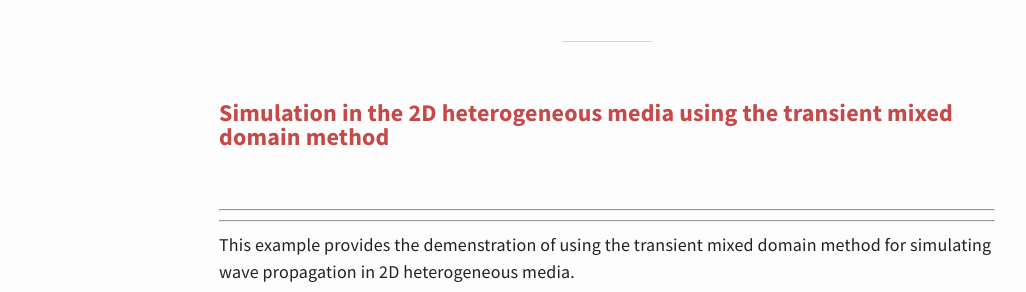
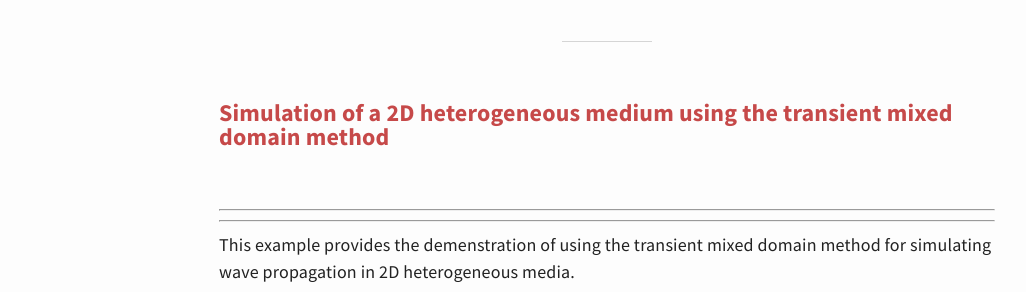
Before and after one commit to m-SOUND/mSOUND, a Jekyll site: the page built from _posts/2019-02-18-TMDM_2D_heterogeneous.html, in a window 1280 px wide and 900 px high. Shown: the part 150-442 px from the top of the window, without its empty margins (33-1059 px from the left). Built offline with Jekyll 4.4.1, drawn with Linux system fonts in a browser that asks for light colours.

Commit message:
Update 2019-02-18-TMDM_2D_heterogeneous.html

```diff
--- a/_posts/2019-02-18-TMDM_2D_heterogeneous.html
+++ b/_posts/2019-02-18-TMDM_2D_heterogeneous.html
@@ -1,5 +1,5 @@
 ---
-title: Simulation in the 2D heterogeneous media using the transient mixed domain method
+title: Simulation of a 2D heterogeneous medium using the transient mixed domain method
 ---
 <p>
 <br>
```
